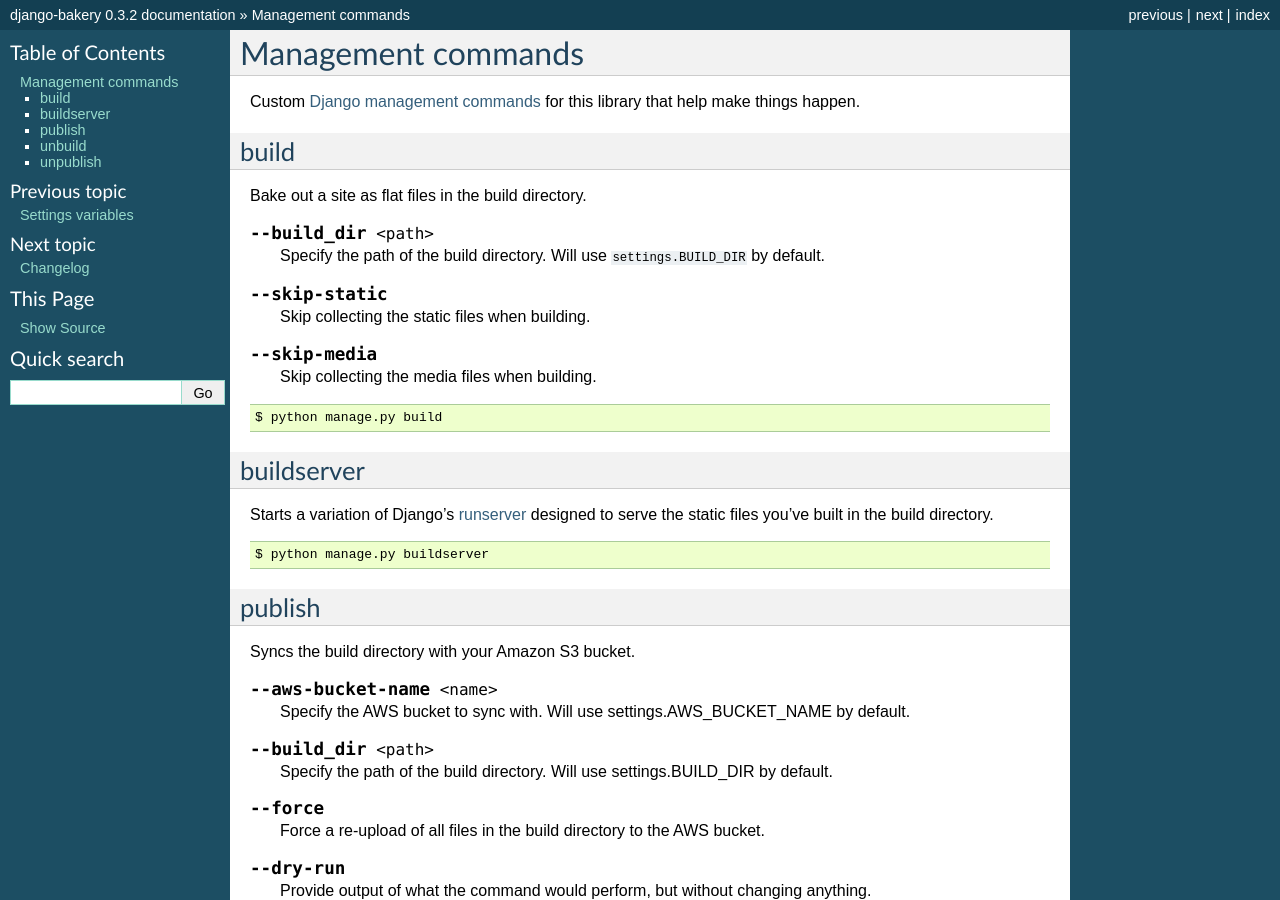
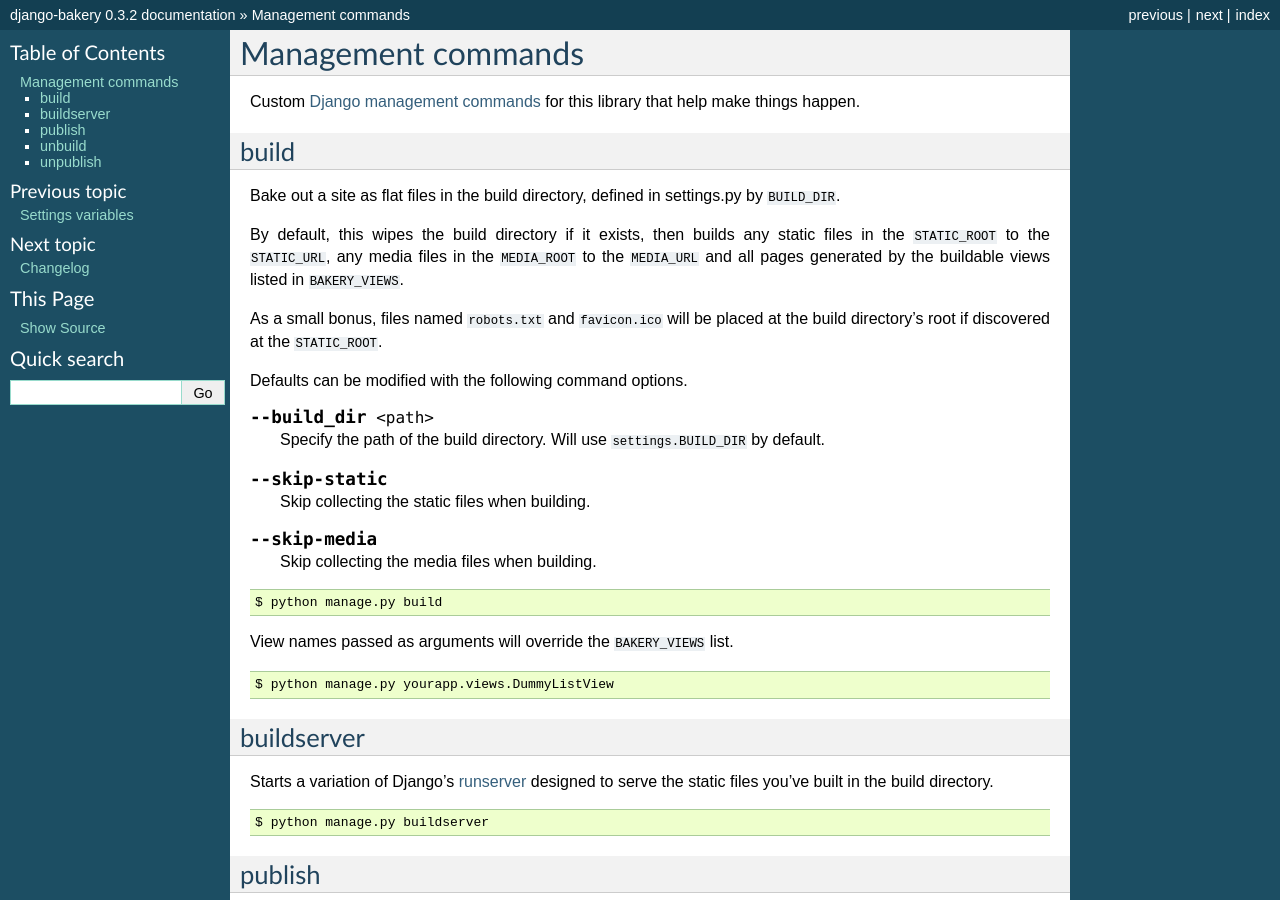
Before and after one commit to Sibizwan5/django-bakery, a Sphinx documentation site: the page built from docs/managementcommands.rst, in a window 1280 px wide and 900 px high. Built offline with Sphinx 7.4.7, drawn with Linux system fonts in a browser that asks for light colours.

Commit message:
Expanded the documentation for the build directory to explain the major steps, the robots and favicon easter egg and give an example of overriding BAKERY_VIEWS by passing in a view as an argument.

```diff
--- a/docs/managementcommands.rst
+++ b/docs/managementcommands.rst
@@ -7,7 +7,17 @@
 build
 -----
 
-Bake out a site as flat files in the build directory.
+Bake out a site as flat files in the build directory, defined in settings.py by ``BUILD_DIR``.
+
+By default, this wipes the build directory if it exists, then builds
+any static files in the ``STATIC_ROOT`` to the ``STATIC_URL``,
+any media files in the ``MEDIA_ROOT`` to the ``MEDIA_URL`` and
+all pages generated by the buildable views listed in ``BAKERY_VIEWS``.
+
+As a small bonus, files named ``robots.txt`` and ``favicon.ico`` will be placed
+at the build directory's root if discovered at the ``STATIC_ROOT``.
+
+Defaults can be modified with the following command options.
 
 .. cmdoption:: --build_dir <path>
 
@@ -24,6 +34,12 @@
 .. code-block:: bash
 
     $ python manage.py build
+
+View names passed as arguments will override the ``BAKERY_VIEWS`` list.
+
+.. code-block:: bash
+
+    $ python manage.py yourapp.views.DummyL­istView
 
 buildserver
 -----------
```
Also changed, not shown: 6 other files.
